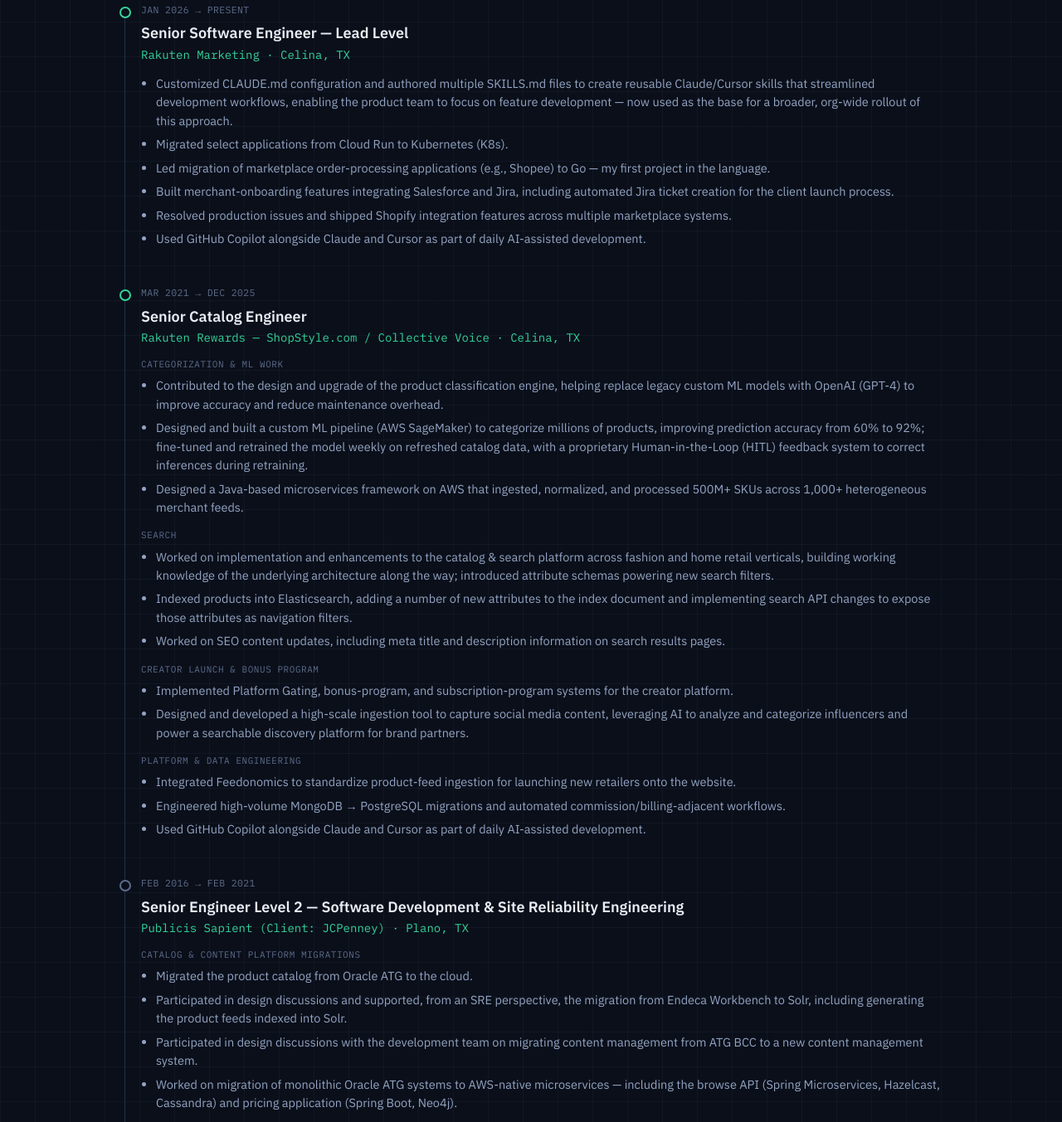
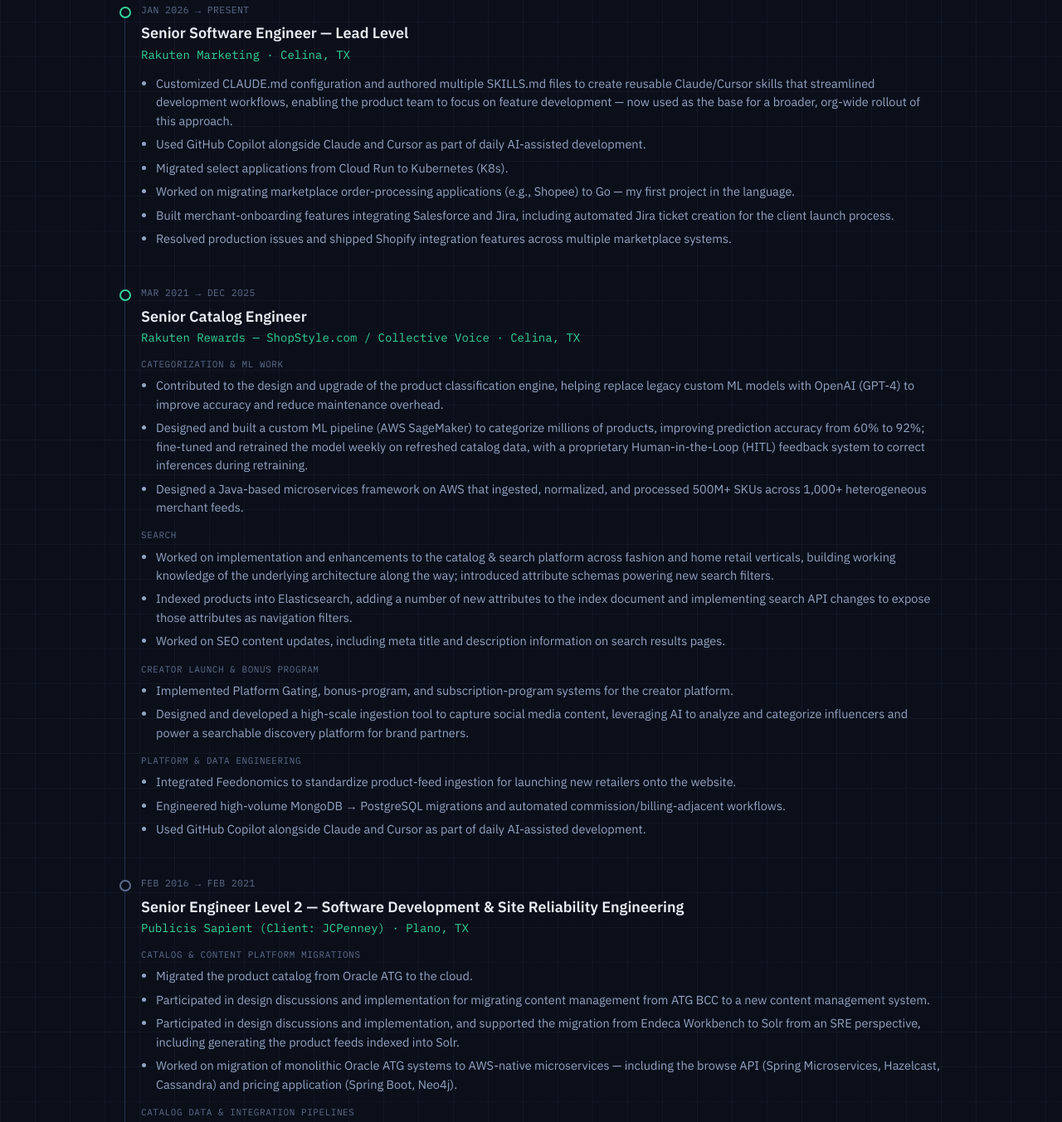
Before and after one commit to snvvsnk/naveen-portfolio, a plain HTML site: page index.html in a window 1280 px wide. Shown: the part 1780-3133 px from the top of the page at 83% size. Drawn offline with Linux system fonts and the light colour scheme.

Commit message:
update new changes

```diff
--- a/index.html
+++ b/index.html
@@ -485,11 +485,11 @@
         <p class="entry-org">Rakuten Marketing · Celina, TX</p>
         <ul>
           <li>Customized CLAUDE.md configuration and authored multiple SKILLS.md files to create reusable Claude/Cursor skills that streamlined development workflows, enabling the product team to focus on feature development — now used as the base for a broader, org-wide rollout of this approach.</li>
+          <li>Used GitHub Copilot alongside Claude and Cursor as part of daily AI-assisted development.</li>
           <li>Migrated select applications from Cloud Run to Kubernetes (K8s).</li>
-          <li>Led migration of marketplace order-processing applications (e.g., Shopee) to Go — my first project in the language.</li>
+          <li>Worked on migrating marketplace order-processing applications (e.g., Shopee) to Go — my first project in the language.</li>
           <li>Built merchant-onboarding features integrating Salesforce and Jira, including automated Jira ticket creation for the client launch process.</li>
           <li>Resolved production issues and shipped Shopify integration features across multiple marketplace systems.</li>
-          <li>Used GitHub Copilot alongside Claude and Cursor as part of daily AI-assisted development.</li>
         </ul>
       </div>
 
@@ -532,8 +532,8 @@
         <p class="entry-subhead">Catalog &amp; Content Platform Migrations</p>
         <ul>
           <li>Migrated the product catalog from Oracle ATG to the cloud.</li>
-          <li>Participated in design discussions and supported, from an SRE perspective, the migration from Endeca Workbench to Solr, including generating the product feeds indexed into Solr.</li>
-          <li>Participated in design discussions with the development team on migrating content management from ATG BCC to a new content management system.</li>
+          <li>Participated in design discussions and implementation for migrating content management from ATG BCC to a new content management system.</li>
+          <li>Participated in design discussions and implementation, and supported the migration from Endeca Workbench to Solr from an SRE perspective, including generating the product feeds indexed into Solr.</li>
           <li>Worked on migration of monolithic Oracle ATG systems to AWS-native microservices — including the browse API (Spring Microservices, Hazelcast, Cassandra) and pricing application (Spring Boot, Neo4j).</li>
         </ul>
 
@@ -624,7 +624,7 @@
         <div class="mod-head"><span class="mod-icon"></span><span class="mod-title">Cloud &amp; DevOps</span></div>
         <div class="chips">
           <span class="chip">AWS</span><span class="chip">GCP</span><span class="chip">Docker</span>
-          <span class="chip">Kubernetes</span><span class="chip">Terraform</span><span class="chip">CircleCI</span><span class="chip">Jenkins</span>
+          <span class="chip">Kubernetes</span><span class="chip">Terraform</span><span class="chip">CircleCI</span><span class="chip">Jenkins</span><span class="chip">Kinesis</span>
         </div>
       </div>
 
```
